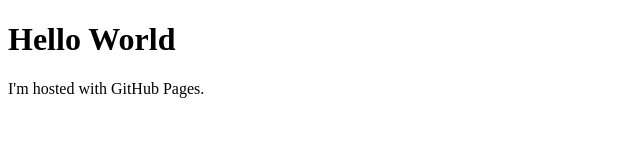
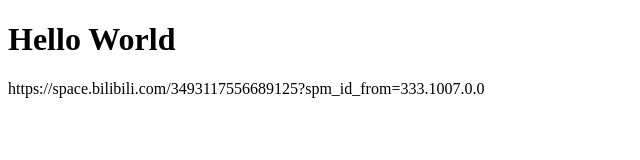
Before and after one commit to daewzdyyds/daewzdyyds.github.io, a plain HTML site: page index.html in a window 1280 px wide. Shown: the whole page, without its empty margins (0-640 px from the left). Drawn offline with Linux system fonts and the light colour scheme.

Commit message:
Update index.html

```diff
--- a/index.html
+++ b/index.html
@@ -2,6 +2,6 @@
 <html>
 <body>
 <h1>Hello World</h1>
-<p>I'm hosted with GitHub Pages.</p>
+<p>https://space.bilibili.com/3493117556689125?spm_id_from=333.1007.0.0</p>
 </body>
 </html>
```
